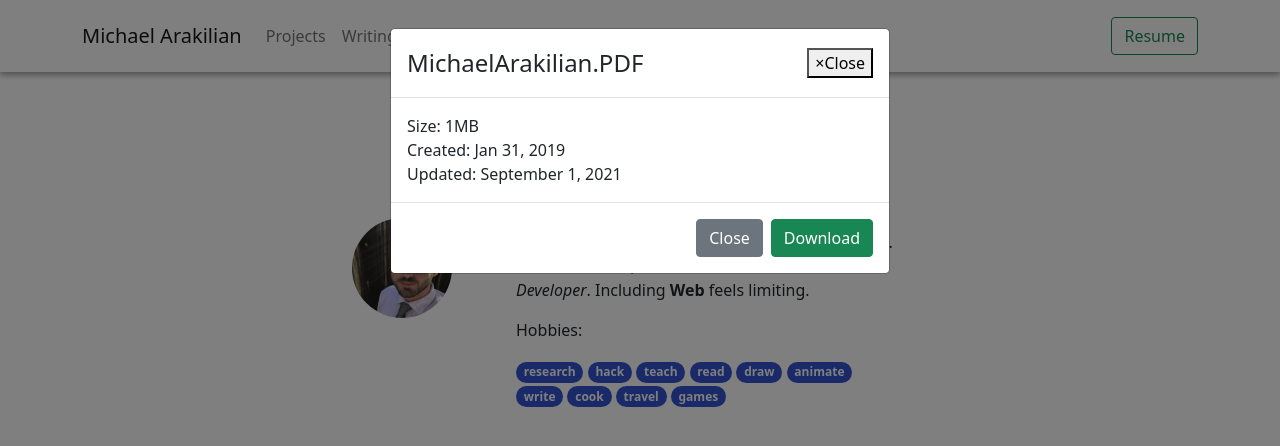
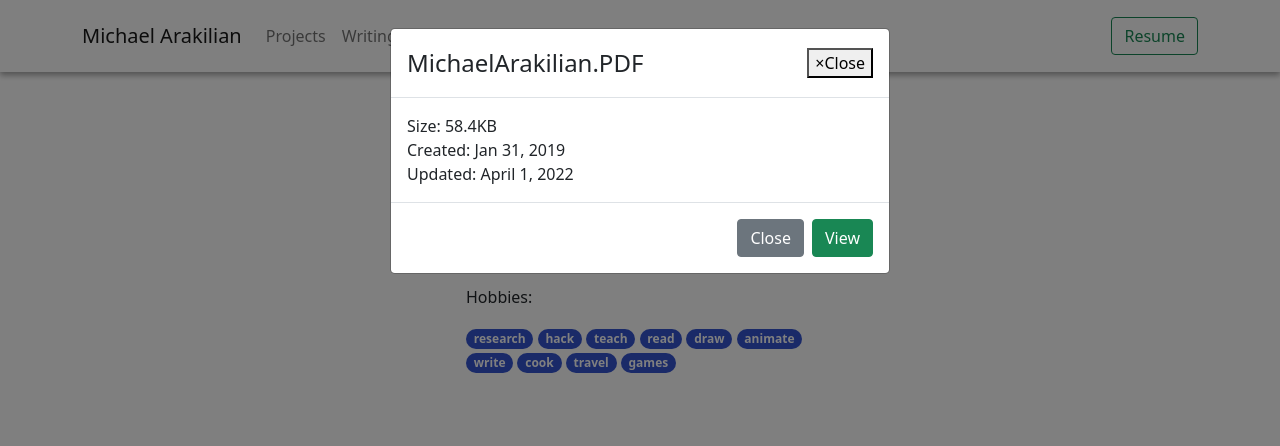
Before and after one commit to arakilian0/arakilian0, a Next.js app: page / in a window 1280 px wide. Both pictures are taken after a click on the button "Resume". Shown: the top 446 px of the page. Built offline with nearby package versions, Linux system fonts and the light colour scheme.

Commit message:
Update site

```diff
--- a/comps/Resume.js
+++ b/comps/Resume.js
@@ -12,14 +12,14 @@ function Resume(props) {
                 <Modal.Title>MichaelArakilian.PDF</Modal.Title>
             </Modal.Header>
             <Modal.Body>
-                Size: 1MB<br/>
+                Size: 58.4KB<br/>
                 Created: Jan 31, 2019<br/>
-                Updated: September 1, 2021
+                Updated: April 1, 2022
             </Modal.Body>
             <Modal.Footer>
                 <Button variant="secondary" onClick={props.handleClose}>Close</Button>
                 <Link href="/MichaelArakilian.PDF" target="_blank" download>
-                    <Button variant="success">Download</Button>
+                    <Button variant="success">View</Button>
                 </Link>
             </Modal.Footer>
         </Modal>
--- a/pages/index.js
+++ b/pages/index.js
@@ -12,11 +12,11 @@ function HomePage() {
         <_Head title="not something else" />
         <Container className="main">
             <div className={styles.leftMain} id="leftMain">
-              <Image src={profilePic} width="100" height="100" className={styles.profilePic} alt="Picture of the author" />
+              {/* <Image src={profilePic} width="100" height="100" className={styles.profilePic} alt="Picture of the author" /> */}
             </div>
             <div className={styles.rightMain}>
-              <h2 className="mob-text-space">Full Stack Developer</h2>
-              <p className="mob-text-space">I am a motivated full stack developer with a passion for creativity and problem solving. I have some experience with desktop and mobile as well. For that reason, I claim the title <span className="highl">Full Stack Developer</span>. Including <b>Web</b> feels limiting.</p>
+              <h2 className="mob-text-space">User Experience Designer</h2>
+              <p className="mob-text-space">I am a motivated UX Designer with a passion for creativity and problem solving.</p>
               <p className="mob-text-space">Hobbies:</p>
               <div className="mob-text-space">
                 <Badge>research</Badge>{' '}
```
Also changed, not shown: 1 other file (tests, documents, lock files or other folders).
